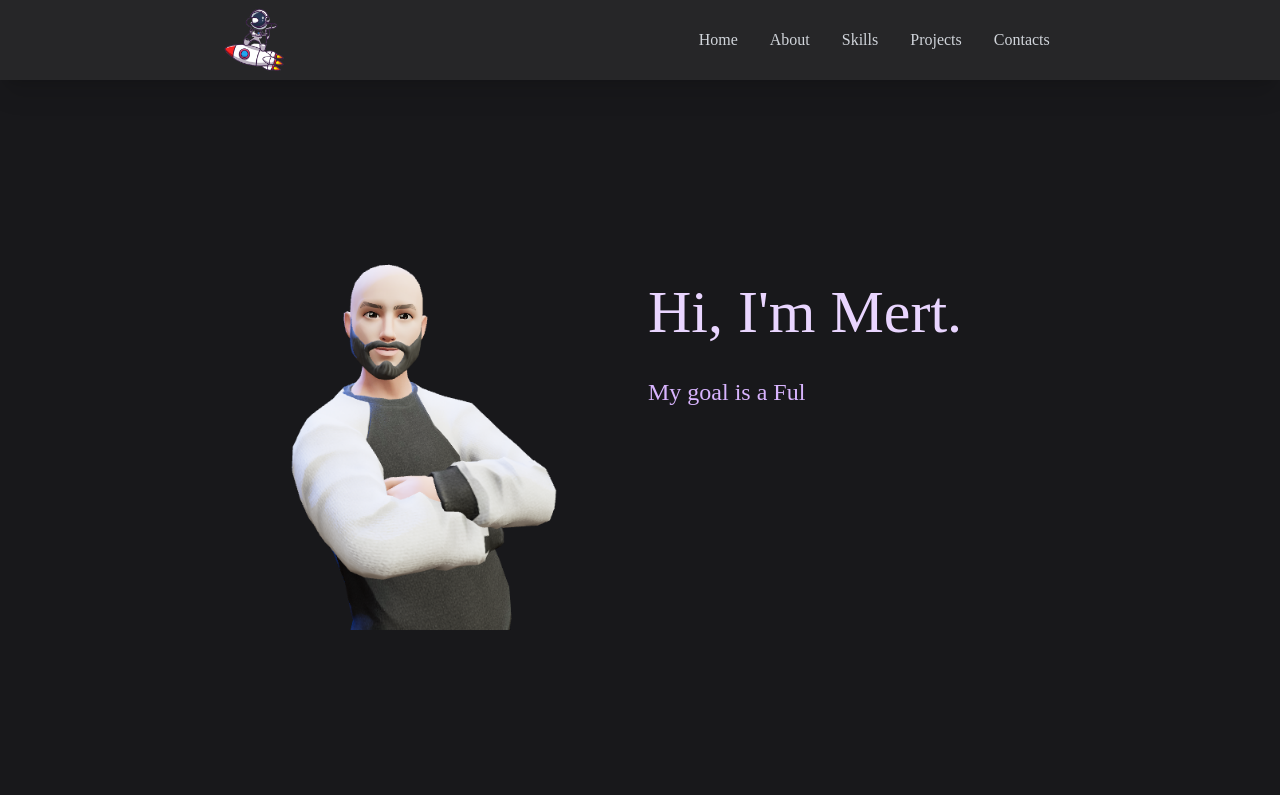
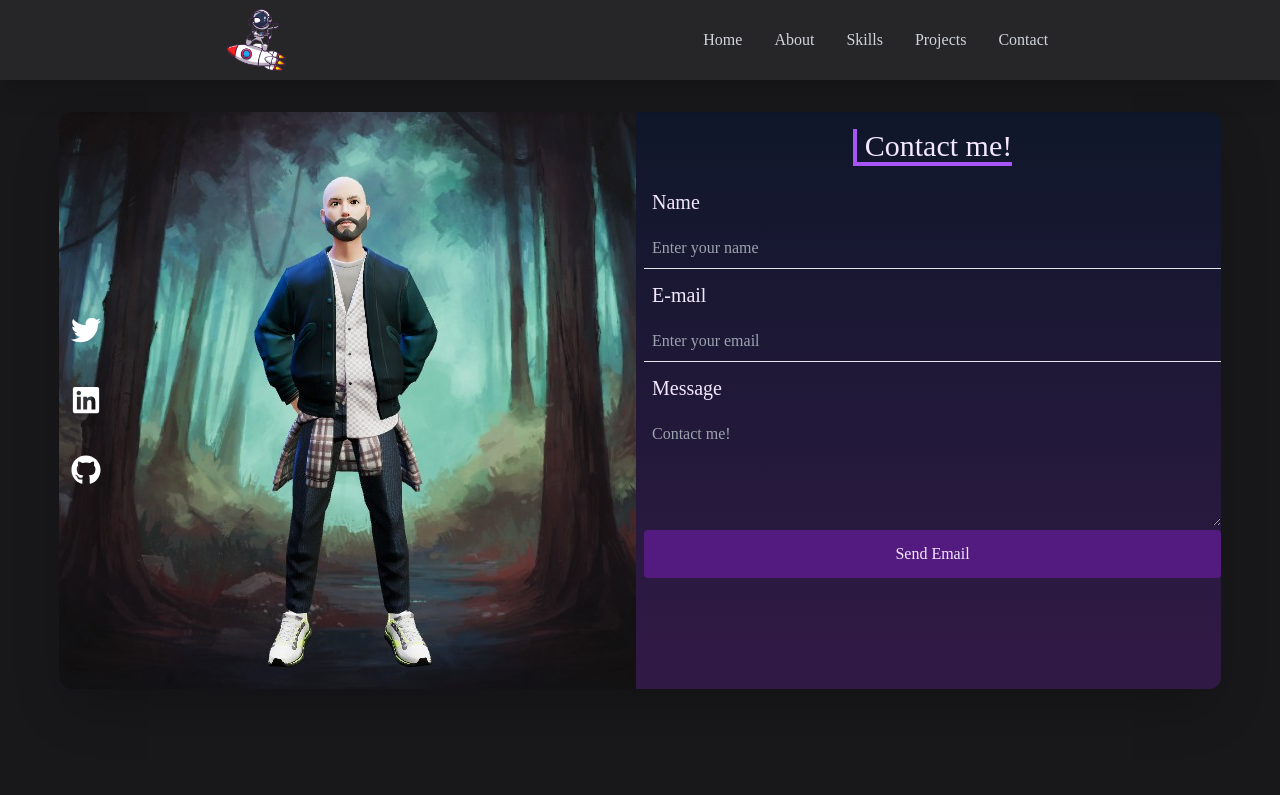
Before and after one commit to mertoztat/mertoztat.dev, a React (Create React App) app: page /Contact in a window 1280 px wide. Shown: the top 795 px of the page. Built offline with nearby package versions, Linux system fonts and the light colour scheme.

Commit message:
Routing done

```diff
--- a/src/App.js
+++ b/src/App.js
@@ -1,8 +1,9 @@
 import React from "react";
 import { Routes, Route } from "react-router-dom";
+import Home from "./pages/Home";
 import Navbar from "./components/Navbar";
+import About from "./components/About";
 import Personal from "./components/Personal";
-import About from "./components/About";
 import Skills from "./components/Skills";
 import Projects from "./components/Projects";
 import Contact from "./components/Contact";
@@ -10,12 +11,16 @@ import Contact from "./components/Contact";
 const App = () => {
   return (
     <div className="bg-zinc-900">
-      <Navbar />
-      <Personal />
-      <About />
-      <Skills />
-      <Projects />
-      <Contact />
+      <Routes>
+        <Route path="/*" element={<Navbar />}>
+          <Route path="" element={<Home />} />
+          <Route path="about" element={<About />} />
+          <Route path="personal" element={<Personal />} />
+          <Route path="skills" element={<Skills />} />
+          <Route path="projects" element={<Projects />} />
+          <Route path="Contact" element={<Contact />} />
+        </Route>
+      </Routes>
     </div>
   );
 };
--- a/src/components/Contact.jsx
+++ b/src/components/Contact.jsx
@@ -45,6 +45,11 @@ const Contact = () => {
             alt="contact me"
           />
           <div className="flex flex-col gap-10 z-20 invisible sm:visible sm:absolute sm:top-1/2 left-3 sm:-translate-y-1/2">
+            <a
+              href="https://twitter.com/mertoztat"
+              target="_blank"
+              rel="noreferrer"
+            >
               <FaTwitter
                 className="text-white cursor-pointer hover:text-[#00acee] duration-200 hover:scale-125"
                 size={30}
@@ -52,6 +57,12 @@ const Contact = () => {
                 data-aos-delay="100"
                 data-aos-duration="1000"
               />
+            </a>
+            <a
+              href="https://www.linkedin.com/in/mertoztat/"
+              target="_blank"
+              rel="noreferrer"
+            >
               <FaLinkedin
                 data-aos="fade-up"
                 data-aos-delay="100"
@@ -59,6 +70,12 @@ const Contact = () => {
                 className="text-white cursor-pointer hover:text-[#0072b1] duration-200 hover:scale-125"
                 size={30}
               />
+            </a>
+            <a
+              href="http://www.github.com/mertoztat"
+              target="_blank"
+              rel="noreferrer"
+            >
               <FaGithub
                 data-aos="fade-up"
                 data-aos-delay="100"
@@ -66,6 +83,7 @@ const Contact = () => {
                 className="text-white cursor-pointer hover:text-[#9305be] duration-200 hover:scale-125  "
                 size={30}
               />
+            </a>
           </div>
         </div>
 
--- a/src/components/Navbar.jsx
+++ b/src/components/Navbar.jsx
@@ -1,7 +1,7 @@
 import { useState } from "react";
 import { FaBars, FaTimes } from "react-icons/fa";
 import logo from "../assets/logo.png";
-import { Link } from "react-router-dom";
+import { Link, Outlet } from "react-router-dom";
 import { motion } from "framer-motion";
 
 const Navbar = () => {
@@ -9,12 +9,13 @@ const Navbar = () => {
 
   const handleClick = () => setClicked(!clicked);
   return (
+    <>
       <div className="fixed w-full h-[80px] text-gray-300 flex items-center justify-around px-5 z-20 shadow-xl bg-zinc-800/95">
         <div className="w-20 pt-4">
           <Link to="/">
             <motion.div
-            initial={{ y: "-10%", scale: 0.5, opacity: 0 }}
-            animate={{ y: "0%", opacity: 1, scale: 1 }}
+              initial={{ x: "1000%", scale: 0.5, opacity: 0 }}
+              animate={{ x: "0%", opacity: 1, scale: 1 }}
               transition={{ duration: 1 }}
             >
               <img
@@ -26,25 +27,32 @@ const Navbar = () => {
           </Link>
         </div>
         <ul className="hidden md:flex">
-        <Link to="/">
-          <li>Home</li>
+          <li className="hover:text-purple-200">
+            <Link to="/">Home </Link>
+          </li>
+
+          <li className="hover:text-purple-200">
+            <Link to="/about">About</Link>
+          </li>
+
+          <li className="hover:text-purple-200">
+            <Link to="/skills">Skills</Link>
+          </li>
+          <Link to="projects">
+            <li className="hover:text-purple-200">Projects</li>
           </Link>
-        <Link to="/AboutPage">
-          <li>About</li>
-        </Link>
-        <Link to="/skills">
-          <li>Skills</li>
-        </Link>
-        <Link to="projects">
-          <li>Projects</li>
-        </Link>
-        <Link to="/contacts">
-          <li>Contacts</li>
-        </Link>
+
+          <li className="hover:text-purple-200">
+            <Link to="/contact">Contact</Link>
+          </li>
         </ul>
         {/* Hamburger Menu */}
         <div className="cursor-pointer md:hidden z-20" onClick={handleClick}>
-        {clicked ? <FaTimes size={30} /> : <FaBars size={20} />}
+          {clicked ? (
+            <FaTimes className="text-purple-200" size={30} />
+          ) : (
+            <FaBars className="text-purple-200" size={20} />
+          )}
         </div>
         {/* Mobile Menu */}
         <ul
@@ -54,23 +62,25 @@ const Navbar = () => {
               : "hidden"
           }
         >
-        <li className="py-4 text-2xl items-center justify-center hover:scale-150 transition duration-300 ease-in-out ">
+          <li className="py-4 text-2xl items-center justify-center hover:scale-125 transition duration-300 ease-in-out  hover:text-purple-200">
             Home
           </li>
-        <li className="py-4 text-2xl items-center justify-center hover:scale-150  transition duration-300 ease-in-out ">
+          <li className="py-4 text-2xl items-center justify-center hover:scale-125  transition duration-300 ease-in-out  hover:text-purple-200">
             About
           </li>
-        <li className="py-4 text-2xl items-center justify-center hover:scale-150  transition duration-300 ease-in-out">
+          <li className="py-4 text-2xl items-center justify-center hover:scale-125  transition duration-300 ease-in-out hover:text-purple-200">
             Skills
           </li>
-        <li className="py-4 text-2xl items-center justify-center hover:scale-150 transition duration-300 ease-in-out ">
+          <li className="py-4 text-2xl items-center justify-center hover:scale-125 transition duration-300 ease-in-out hover:text-purple-200">
             Projects
           </li>
-        <li className="py-4 text-2xl items-center justify-center hover:scale-150  transition duration-300 ease-in-out">
-          Contacts
+          <li className="py-4 text-2xl items-center justify-center hover:scale-125  transition duration-300 ease-in-out hover:text-purple-200">
+            Contact
           </li>
         </ul>
       </div>
+      <Outlet />
+    </>
   );
 };
 
--- a/src/components/Personal.jsx
+++ b/src/components/Personal.jsx
@@ -34,9 +34,9 @@ const Personal = () => {
                   sequence={[
                     "<Self Taught Frontend Developer/>",
                     1500, //
-                    "My goal is a Fullstack Developer",
+                    "My goal is to be a Fullstack Developer",
                     750,
-                    "I like to try new stuffs & learn new technologies..",
+                    "I like to learn new technologies..",
                     1200,
                   ]}
                   wrapper="div"
--- a/src/components/Projects.jsx
+++ b/src/components/Projects.jsx
@@ -1,6 +1,7 @@
+import { projects } from "../data";
+import { Link } from "react-router-dom";
 import AOS from "aos";
 import "aos/dist/aos.css";
-import { projects } from "../data";
 AOS.init();
 
 const Projects = () => {
@@ -57,7 +58,7 @@ const Projects = () => {
               >
                 <span className="text-2xl font bold text-white tracking-wider "></span>
                 <div className="pt-8 text-center ">
-                  <a href={item.github} target="_blank">
+                  <a href={item.github} target="_blank" rel="noreferrer">
                     <button
                       className="text-center rounded-lg px-4 py-3 m-2
                        bg-white text-gray-700 font-bold text-lg"
@@ -65,7 +66,7 @@ const Projects = () => {
                       Code
                     </button>
                   </a>
-                  <a href={item.demo} target="_blank">
+                  <a href={item.demo} target="_blank" rel="noreferrer">
                     <button
                       className="text-center rounded-lg px-4 py-3 m-2
                        bg-white text-gray-700 font-bold text-lg"
@@ -78,6 +79,17 @@ const Projects = () => {
             </div>
           ))}
         </div>
+        <div className="w-full flex items-center justify-center mt-10">
+          <button className="px-3 py-4 bg-purple-700 rounded shadow-lg shadow-purple-700 hover:bg-purple-200 hover:text-purple-700">
+            <a
+              href="http://www.github.com/mertoztat"
+              target="_blank"
+              rel="noreferrer"
+            >
+              Load More..
+            </a>
+          </button>
+        </div>
       </div>
     </div>
   );
--- a/src/components/Skills.jsx
+++ b/src/components/Skills.jsx
@@ -2,8 +2,8 @@ import { Swiper, SwiperSlide } from "swiper/react";
 import { skillsImages } from "../data";
 // Import Swiper styles
 import "swiper/css";
-import "swiper/css/pagination";
-import { Pagination } from "swiper";
+import "swiper/css/navigation";
+import { Navigation } from "swiper";
 import AOS from "aos";
 import "aos/dist/aos.css";
 AOS.init();
@@ -32,6 +32,7 @@ const Skills = () => {
           data-aos-duration="1000"
         >
           <Swiper
+            pagination={{ clickable: false }}
             slidesPerView={1}
             spaceBetween={10}
             breakpoints={{
@@ -48,7 +49,8 @@ const Skills = () => {
                 spaceBetween: 50,
               },
             }}
-            modules={[Pagination]}
+            navigation={true}
+            modules={[Navigation]}
             className="mySwiper"
           >
             {skillsImages.map((item, i) => (
--- a/src/pages/AboutPage.jsx
+++ /dev/null
@@ -1,12 +0,0 @@
-import Navbar from "../components/Navbar";
-
-const AboutPage = () => {
-  return (
-    <div>
-      <Navbar />
-      <AboutPage />
-    </div>
-  );
-};
-
-export default AboutPage;
--- /dev/null
+++ b/src/pages/Home.jsx
@@ -0,0 +1,22 @@
+import React from "react";
+import About from "../components/About";
+import Contact from "../components/Contact";
+import Navbar from "../components/Navbar";
+import Personal from "../components/Personal";
+import Projects from "../components/Projects";
+import Skills from "../components/Skills";
+
+const Home = () => {
+  return (
+    <div className="bg-zinc-900">
+      <Navbar />
+      <Personal />
+      <About />
+      <Skills />
+      <Projects />
+      <Contact />
+    </div>
+  );
+};
+
+export default Home;
```
Also changed, not shown: src/pages/HomePage.jsx (deleted, +0 -22 lines). Lines whose indentation alone changed are shown as unchanged.
